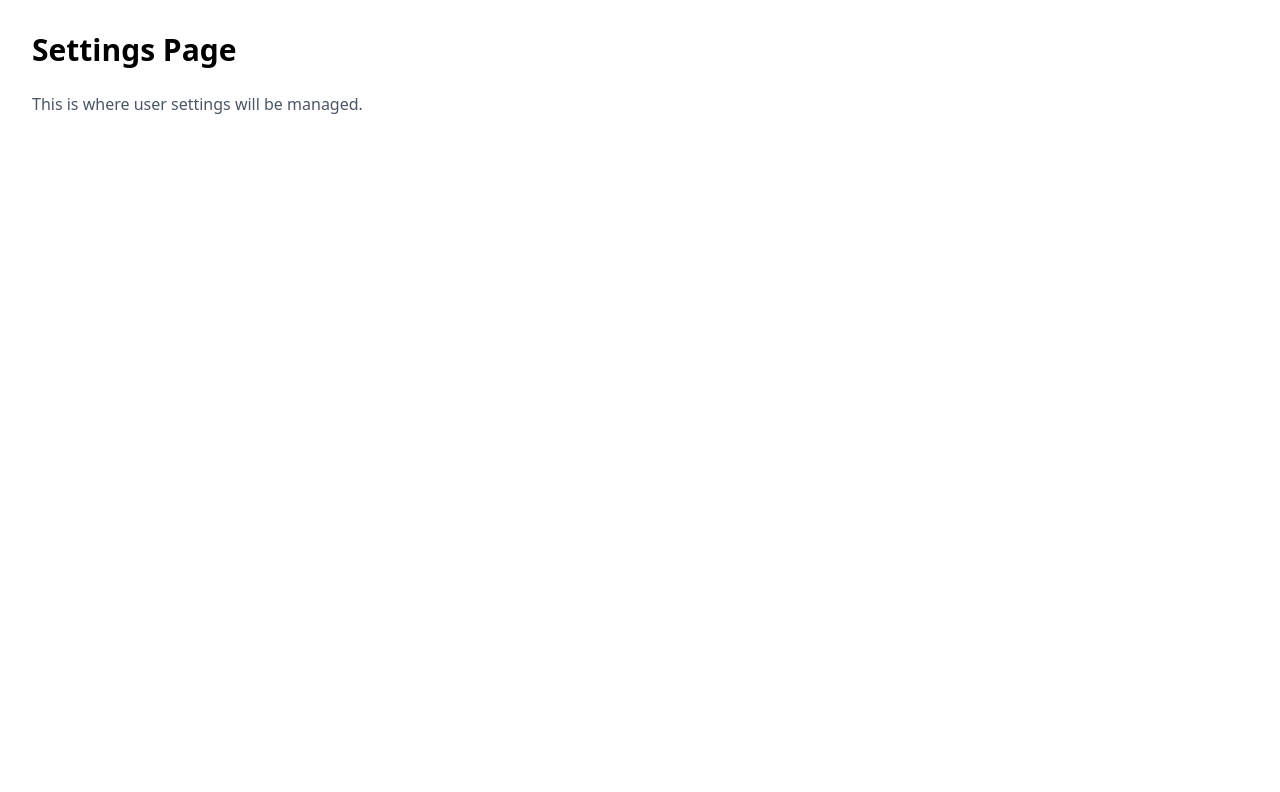
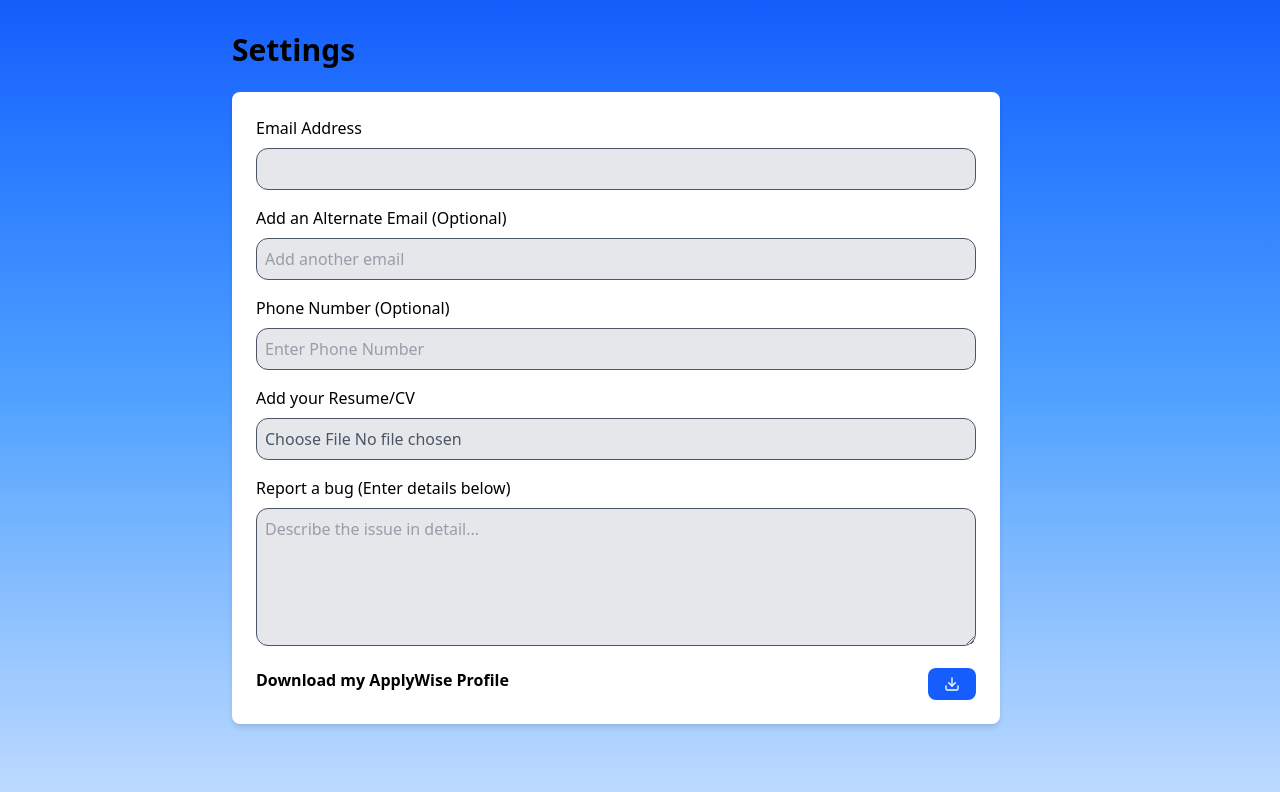
Before and after one commit to mdqasim786/ApplyWise-AI-Job-Application-Tracker, a React (Vite) app in the folder client/client/: page /dashboard/settings in a window 1280 px wide. Shown: the top 792 px of the page. Built offline with nearby package versions, Linux system fonts and the light colour scheme.

Commit message:
created a rough draft form for settings

```diff
--- a/client/client/src/Pages/Settings.jsx
+++ b/client/client/src/Pages/Settings.jsx
@@ -1,8 +1,52 @@
+import { Download } from 'lucide-react';
+
 function Settings(){
   return (
-    <div className="p-8">
-      <h1 className="text-3xl font-semibold mb-6">Settings Page</h1>
-      <p className="text-gray-600">This is where user settings will be managed.</p>
+    <div className="min-h-screen bg-gradient-to-b from-blue-600 via-blue-400 to-blue-200 p-8">
+      <h1 className="text-3xl ml-50 font-bold">Settings</h1>
+        <div className="mt-6 ml-50 align-center w-3xl p-6 bg-white rounded-lg shadow-md">
+          <label className="text-md text-black">Email Address</label>
+            <input
+              disabled
+              className="w-full mt-2 p-2 mb-4 border rounded-xl bg-gray-200 text-gray-600 cursor-not-allowed"
+            />
+
+            <label className="text-md text-black">Add an Alternate Email (Optional)</label>
+              <input
+                type="email"
+                placeholder="Add another email"
+                className="w-full mt-2 p-2 mb-4 border rounded-xl bg-gray-200 text-gray-600"
+            />
+
+            <label className="text-md text-black">Phone Number (Optional)</label>
+              <input
+                type="tel"
+                placeholder="Enter Phone Number"
+                className="w-full mt-2 p-2 mb-4 border rounded-xl bg-gray-200 text-gray-600"
+            />
+
+            <label className="text-md text-black">Add your Resume/CV</label>
+              <input
+                type="file"
+                className="w-full mt-2 p-2 mb-4 border rounded-xl bg-gray-200 text-gray-600"
+            />
+
+
+            <label className="text-md text-black">Report a bug (Enter details below)</label>
+              <textarea
+                rows="5"
+                type="text"
+                placeholder="Describe the issue in detail..."
+                className="w-full mt-2 p-2 mb-4 border rounded-xl bg-gray-200 text-gray-600"
+            />
+
+            <div className="flex">
+              <label className="text-md font-bold text-black">Download my ApplyWise Profile</label>
+              <button className="ml-auto bg-blue-600 text-white px-4 py-2 rounded-lg hover:bg-blue-700">
+                <Download size={16} />
+              </button>
+            </div>
+        </div>
     </div>
   )
 }
```
